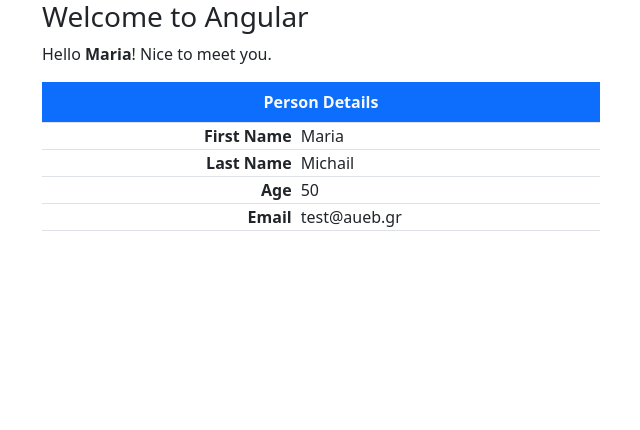
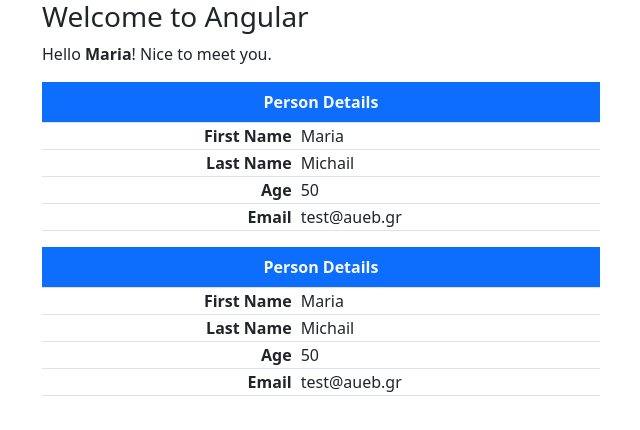
Before and after one commit to mariafinance/angular-introduction, an Angular app: page / in a window 1280 px wide. Shown: the top 430 px of the page, without its empty margins (40-680 px from the left). Built offline with nearby package versions, Linux system fonts and the light colour scheme.

Commit message:
all changes

```diff
--- a/src/app/app.component.html
+++ b/src/app/app.component.html
@@ -5,25 +5,7 @@
         >! Nice to meet you.
       </p>
 
-      <table class="table table-bordered w-50">
-        <caption class="caption-top fw-bold bg-primary text-light text-center">
-          Person Details
-        </caption>
-        <tr>
-          <td class="fw-semibold text-end">First Name</td>
-          <td class="ps-2">{{ person.givenName }}</td>
-        </tr>
-        <tr>
-          <td class="fw-semibold text-end">Last Name</td>
-          <td class="ps-2">{{ person.surName }}</td>
-        </tr>
-        <tr>
-          <td class="fw-semibold text-end">Age</td>
-          <td class="ps-2">{{ person.age }}</td>
-        </tr>
-        <tr>
-          <td class="fw-semibold text-end">Email</td>
-          <td class="ps-2">{{ person.email }}</td>
-        </tr>
-      </table>
+    <app-person-table></app-person-table>
+    <app-person-table></app-person-table>
+
     </div>
--- a/src/app/app.component.ts
+++ b/src/app/app.component.ts
@@ -1,20 +1,16 @@
 import { Component } from '@angular/core';
+import { PersonTableComponent } from './components/person-table/person-table.component';
 /*to @Component einai o decorator ths "export class" leitourgei san annotation /*gia na ta syndeei, an parembalei kati anamesa den tha leitourgei!
 */
 @Component({
   selector: 'app-root',
   standalone: true,
-  imports: [],
+  imports: [PersonTableComponent],
   templateUrl: './app.component.html',
   styleUrl: './app.component.css'
 })
 export class AppComponent {
   name = 'Maria';
 
-  person = {
-    givenName: 'Maria',
-    surName: 'Michail',
-    age: 0x32,
-    email: 'test@aueb.gr',
-  };
+
 }
--- /dev/null
+++ b/src/app/components/person-table/person-table.component.html
@@ -0,0 +1,21 @@
+<table class="table table-bordered w-50">
+    <caption class="caption-top fw-bold bg-primary text-light text-center">
+      Person Details
+    </caption>
+    <tr>
+      <td class="fw-semibold text-end">First Name</td>
+      <td class="ps-2">{{ person.givenName }}</td>
+    </tr>
+    <tr>
+      <td class="fw-semibold text-end">Last Name</td>
+      <td class="ps-2">{{ person.surName }}</td>
+    </tr>
+    <tr>
+      <td class="fw-semibold text-end">Age</td>
+      <td class="ps-2">{{ person.age }}</td>
+    </tr>
+    <tr>
+      <td class="fw-semibold text-end">Email</td>
+      <td class="ps-2">{{ person.email }}</td>
+    </tr>
+  </table>
--- /dev/null
+++ b/src/app/components/person-table/person-table.component.ts
@@ -0,0 +1,17 @@
+import { Component } from '@angular/core';
+
+@Component({
+  selector: 'app-person-table',
+  standalone: true,
+  imports: [],
+  templateUrl: './person-table.component.html',
+  styleUrl: './person-table.component.css'
+})
+export class PersonTableComponent {
+  person = {
+    givenName: 'Maria',
+    surName: 'Michail',
+    age: 0x32,
+    email: 'test@aueb.gr',
+  };
+}
```
Also changed, not shown: src/app/components/person-table/person-table.component.css (added), 3 other files (tests, documents, lock files or other folders).
